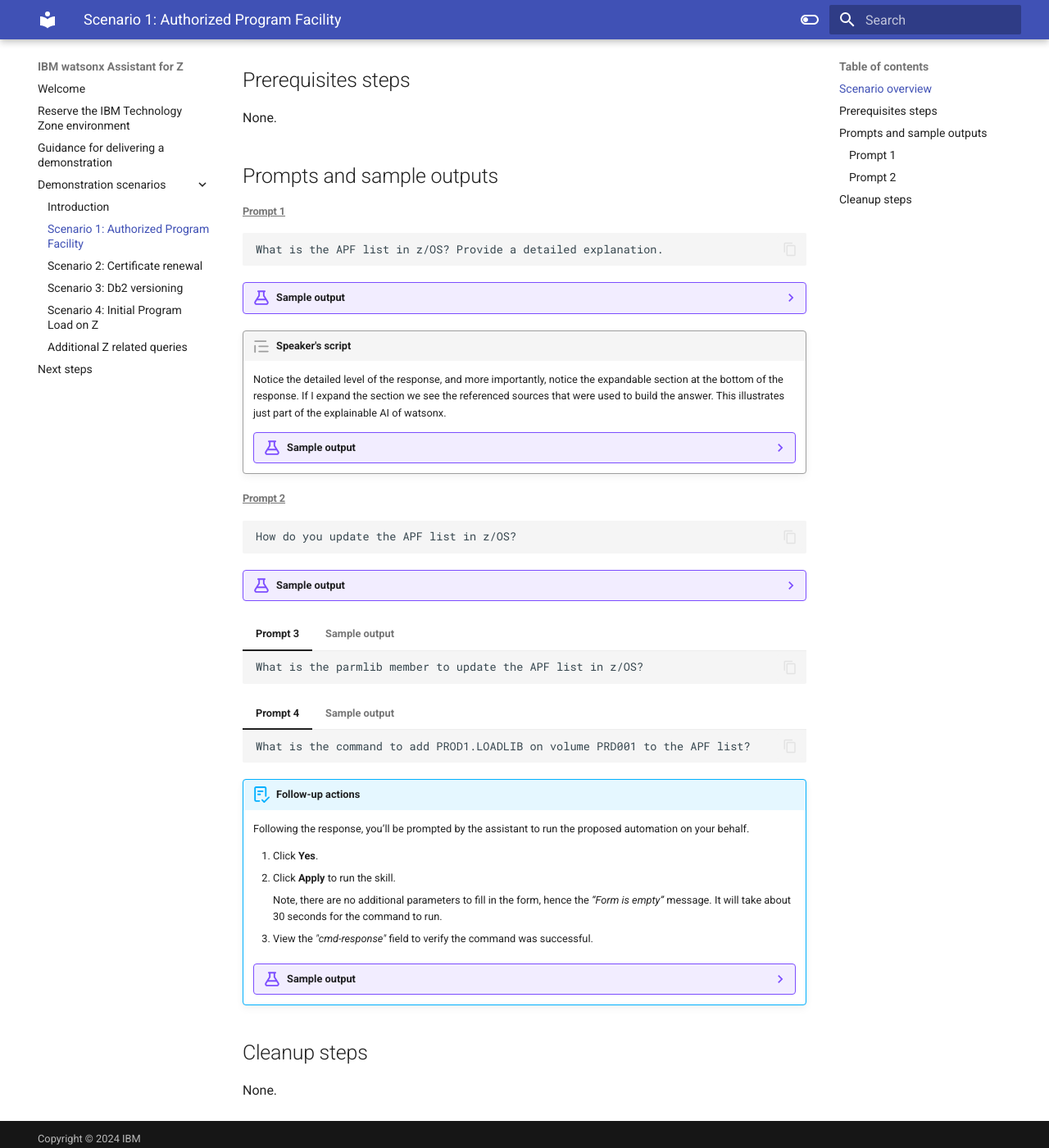
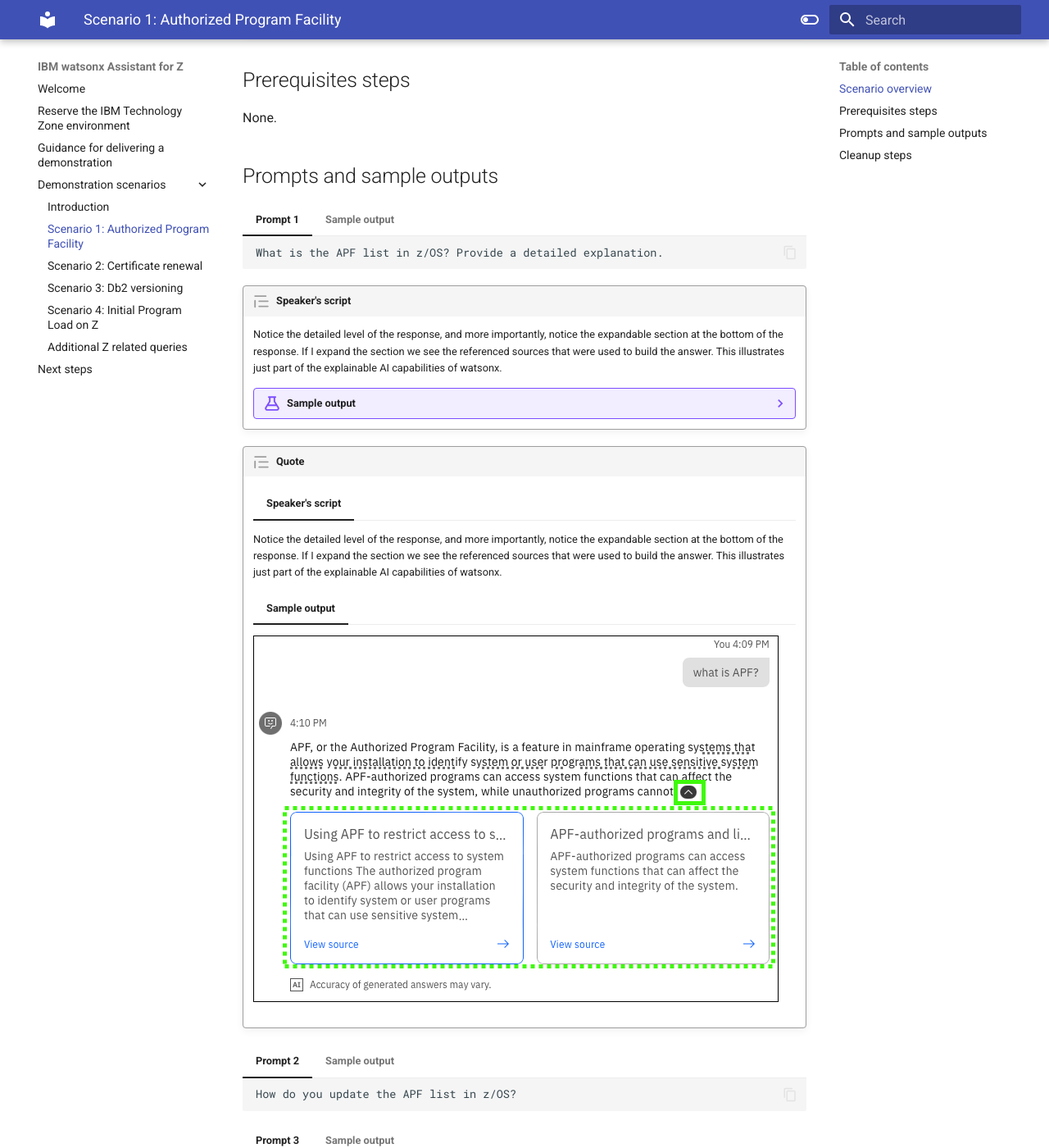
Before and after one commit to IBM/SalesEnablement-L3-watsonx-AssistantForZ, an MkDocs documentation site: the page built from docs/scenarios/APF.md, in a window 1280 px wide and 1400 px high, scrolled down 414 px. Shown: the whole window at 82% size. Built offline with MkDocs 1.6.1 and Material for MkDocs 9.7.7, drawn with Linux system fonts in a browser that asks for light colours.

Commit message:
formatting tests

````diff
--- a/docs/scenarios/APF.md
+++ b/docs/scenarios/APF.md
@@ -10,33 +10,46 @@
 None.
 
 ## Prompts and sample outputs
+<!--- begin-tab-group --->
+=== "Prompt 1"
 
-###### <ins>Prompt 1<ins>
-```
-What is the APF list in z/OS? Provide a detailed explanation.
-```
+    ```
+    What is the APF list in z/OS? Provide a detailed explanation.
+    ```
 
-??? Example "Sample output"
-
+=== "Sample output"
     ![](_attachments/apf-001.png)
-
+<!--- end-tab-group --->
 
 !!! Quote "Speaker's script"
 
-    Notice the detailed level of the response, and more importantly, notice the expandable section at the bottom of the response. If I expand the section we see the referenced sources that were used to build the answer. This illustrates just part of the explainable AI of watsonx.
+    Notice the detailed level of the response, and more importantly, notice the expandable section at the bottom of the response. If I expand the section we see the referenced sources that were used to build the answer. This illustrates just part of the explainable AI capabilities of watsonx.
 
     ??? Example "Sample output"
 
         ![](_attachments/apf-001b.png)
 
-###### <ins>Prompt 2<ins>
+!!! Quote
 
-```
-How do you update the APF list in z/OS?
-```
-??? Example "Sample output"
+    <!--- begin-tab-group --->
+    === "Speaker's script"
+    Notice the detailed level of the response, and more importantly, notice the expandable section at the bottom of the response. If I expand the section we see the referenced sources that were used to build the answer. This illustrates just part of the explainable AI capabilities of watsonx.
+
+    === "Sample output"
+
+        ![](_attachments/apf-001b.png)
+    <!--- end-tab-group --->
+
+<!--- begin-tab-group --->
+=== "Prompt 2"
+
+    ```
+    How do you update the APF list in z/OS?
+    ```
+=== "Sample output"
 
     ![](_attachments/apf-002.png)
+<!--- end-tab-group --->
 <!--- begin-tab-group --->
 === "Prompt 3"
 
````
